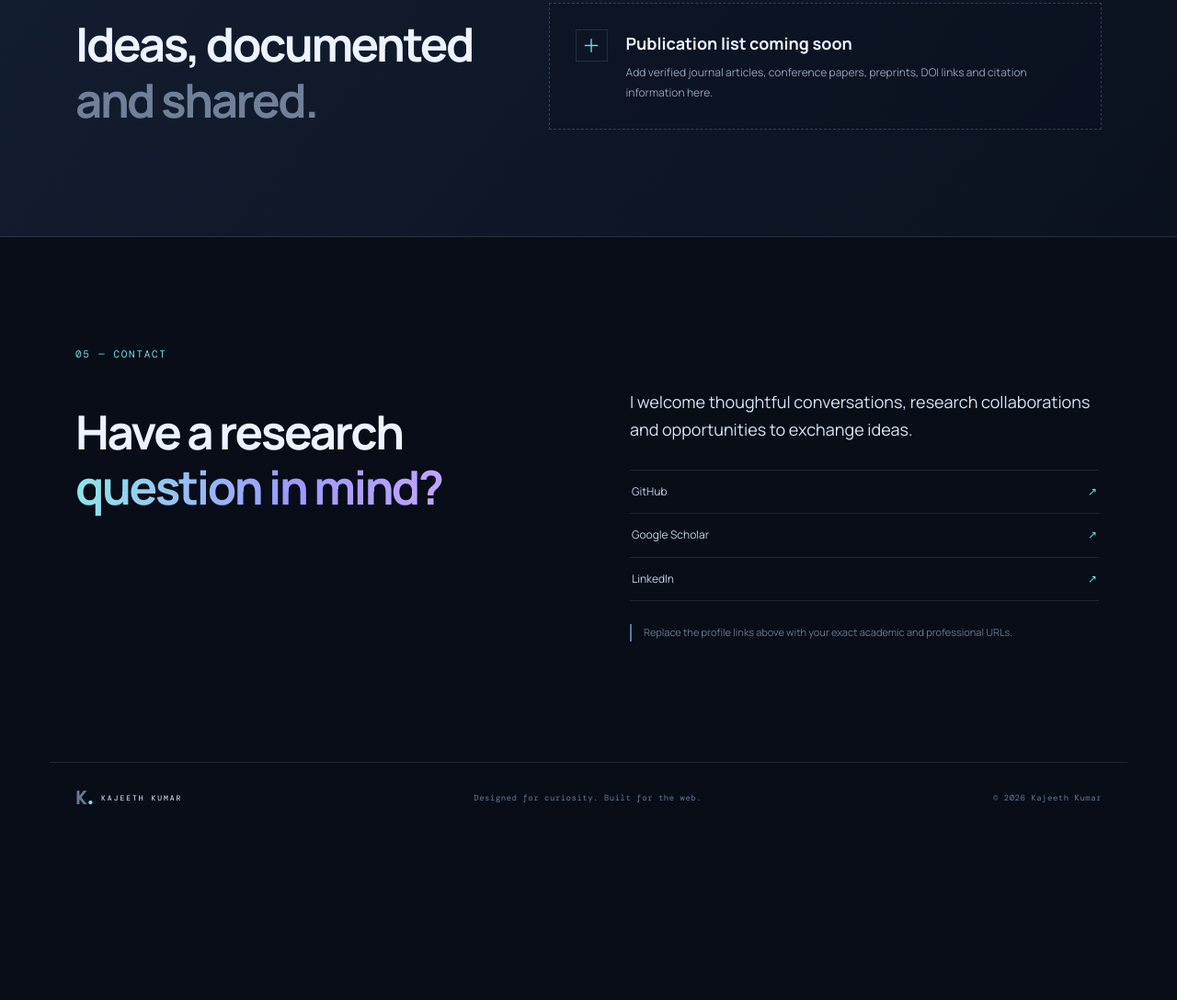
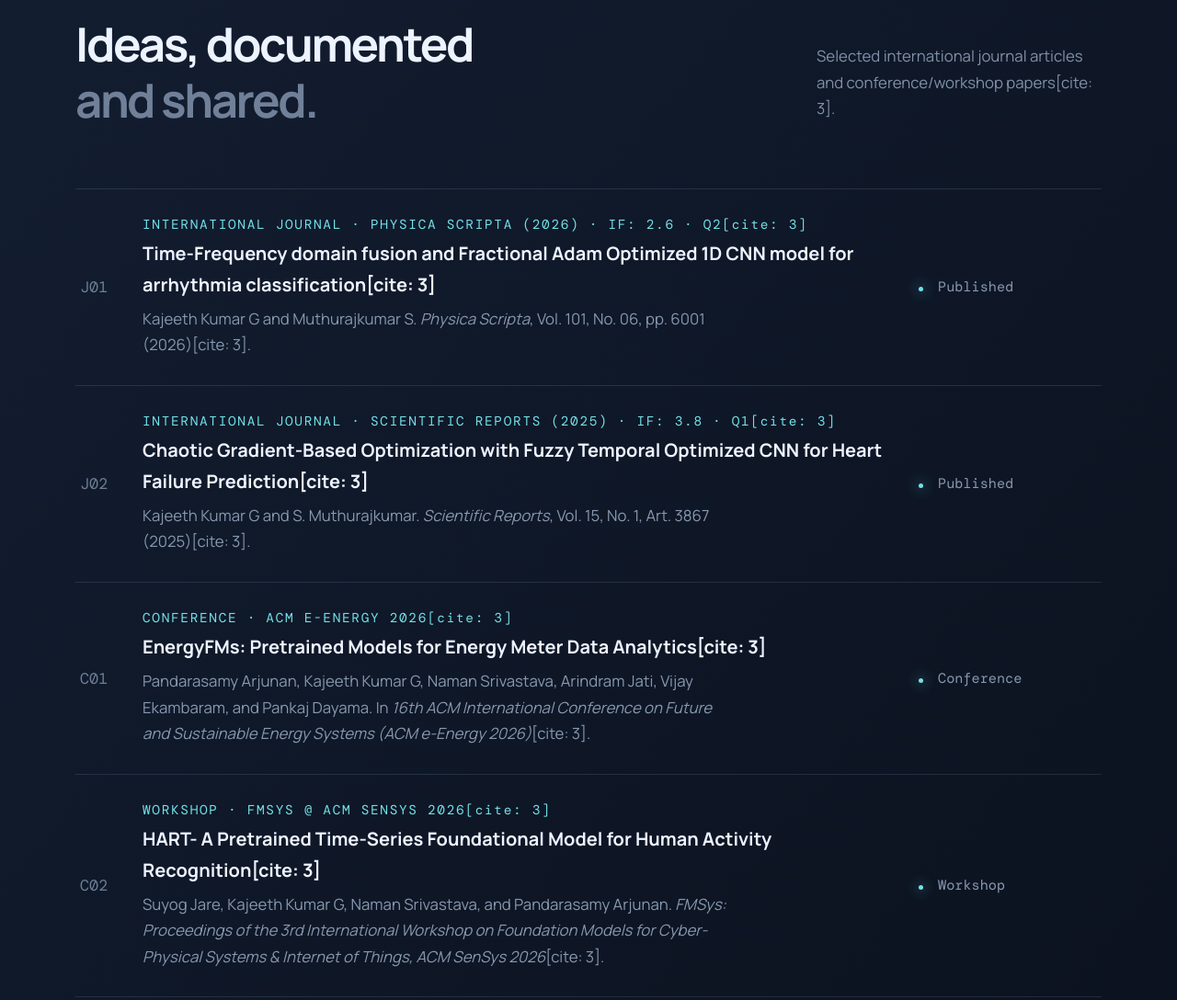
Before and after one commit to kajeethkumar/kajeethkumar.github.io, a plain HTML site: page index.html in a window 1280 px wide. Shown: the part 3269-4357 px from the top of the page at 92% size. Before the commit the page ends 4185 px from the top, so only its background shows below. Drawn offline with nearby package versions, Linux system fonts and the light colour scheme.

Commit message:
Modify title and enhance publications section
Updated the title and added a publications section with selected articles and conference papers.

```diff
--- a/index.html
+++ b/index.html
@@ -5,7 +5,7 @@
   <meta name="viewport" content="width=device-width, initial-scale=1.0">
   <meta name="description" content="Research portfolio of Kajeeth Kumar — privacy-preserving machine learning, differential privacy, federated learning, smart energy analytics and time-series forecasting.">
   <meta name="theme-color" content="#080d18">
-  <title>Kajeeth Kumar — Research Portfolio</title>
+  <title>Kajeeth Kumar G</title>
   <link rel="preconnect" href="https://fonts.googleapis.com">
   <link rel="preconnect" href="https://fonts.gstatic.com" crossorigin>
   <link href="https://fonts.googleapis.com/css2?family=DM+Mono:wght@400;500&family=Manrope:wght@400;500;600;700;800&display=swap" rel="stylesheet">
@@ -72,9 +72,61 @@
       </div>
     </section>
 
-    <section class="publications-section" id="publications"><div class="section-wrap publication-inner"><div><div class="section-kicker">04 — PUBLICATIONS</div><h2>Ideas, documented<br><span class="muted">and shared.</span></h2></div><div class="publication-placeholder"><span class="placeholder-icon">＋</span><div><h3>Publication list coming soon</h3><p>Add verified journal articles, conference papers, preprints, DOI links and citation information here.</p></div></div></div></section>
+    <section class="publications-section" id="publications" style="font-size: 1.08rem;">
+      <div class="section-wrap">
+        <div class="section-heading">
+          <div>
+            <div class="section-kicker">04 — PUBLICATIONS</div>
+            <h2>Ideas, documented<br><span class="muted">and shared.</span></h2>
+          </div>
+          <p class="section-aside" style="font-size: 1.05rem;">Selected international journal articles and conference/workshop papers[cite: 3].</p>
+        </div>
 
-    <section class="section-wrap contact-section" id="contact"><div class="section-kicker">05 — CONTACT</div><div class="contact-grid"><h2>Have a research<br><span class="gradient-text">question in mind?</span></h2><div><p class="large-copy">I welcome thoughtful conversations, research collaborations and opportunities to exchange ideas.</p><div class="contact-links"><a href="https://github.com/kajeethkumar" target="_blank" rel="noopener noreferrer">GitHub <span>↗</span></a><a href="https://scholar.google.com/" target="_blank" rel="noopener noreferrer">Google Scholar <span>↗</span></a><a href="https://www.linkedin.com/" target="_blank" rel="noopener noreferrer">LinkedIn <span>↗</span></a></div><p class="note">Replace the profile links above with your exact academic and professional URLs.</p></div></div></section>
+        <div class="project-list">
+          <article class="project-row">
+            <div class="project-id" style="font-size: 1.05rem;">J01</div>
+            <div class="project-main">
+              <div class="project-label" style="font-size: 0.9rem;">INTERNATIONAL JOURNAL · PHYSICA SCRIPTA (2026) · IF: 2.6 · Q2[cite: 3]</div>
+              <h3 style="font-size: 1.25rem;">Time-Frequency domain fusion and Fractional Adam Optimized 1D CNN model for arrhythmia classification[cite: 3]</h3>
+              <p style="font-size: 1.05rem;">Kajeeth Kumar G and Muthurajkumar S. <em>Physica Scripta</em>, Vol. 101, No. 06, pp. 6001 (2026)[cite: 3].</p>
+            </div>
+            <div class="project-status" style="font-size: 0.95rem;"><span class="status-dot"></span> Published</div>
+          </article>
+
+          <article class="project-row">
+            <div class="project-id" style="font-size: 1.05rem;">J02</div>
+            <div class="project-main">
+              <div class="project-label" style="font-size: 0.9rem;">INTERNATIONAL JOURNAL · SCIENTIFIC REPORTS (2025) · IF: 3.8 · Q1[cite: 3]</div>
+              <h3 style="font-size: 1.25rem;">Chaotic Gradient-Based Optimization with Fuzzy Temporal Optimized CNN for Heart Failure Prediction[cite: 3]</h3>
+              <p style="font-size: 1.05rem;">Kajeeth Kumar G and S. Muthurajkumar. <em>Scientific Reports</em>, Vol. 15, No. 1, Art. 3867 (2025)[cite: 3].</p>
+            </div>
+            <div class="project-status" style="font-size: 0.95rem;"><span class="status-dot"></span> Published</div>
+          </article>
+
+          <article class="project-row">
+            <div class="project-id" style="font-size: 1.05rem;">C01</div>
+            <div class="project-main">
+              <div class="project-label" style="font-size: 0.9rem;">CONFERENCE · ACM E-ENERGY 2026[cite: 3]</div>
+              <h3 style="font-size: 1.25rem;">EnergyFMs: Pretrained Models for Energy Meter Data Analytics[cite: 3]</h3>
+              <p style="font-size: 1.05rem;">Pandarasamy Arjunan, Kajeeth Kumar G, Naman Srivastava, Arindram Jati, Vijay Ekambaram, and Pankaj Dayama. In <em>16th ACM International Conference on Future and Sustainable Energy Systems (ACM e-Energy 2026)</em>[cite: 3].</p>
+            </div>
+            <div class="project-status" style="font-size: 0.95rem;"><span class="status-dot"></span> Conference</div>
+          </article>
+
+          <article class="project-row">
+            <div class="project-id" style="font-size: 1.05rem;">C02</div>
+            <div class="project-main">
+              <div class="project-label" style="font-size: 0.9rem;">WORKSHOP · FMSYS @ ACM SENSYS 2026[cite: 3]</div>
+              <h3 style="font-size: 1.25rem;">HART- A Pretrained Time-Series Foundational Model for Human Activity Recognition[cite: 3]</h3>
+              <p style="font-size: 1.05rem;">Suyog Jare, Kajeeth Kumar G, Naman Srivastava, and Pandarasamy Arjunan. <em>FMSys: Proceedings of the 3rd International Workshop on Foundation Models for Cyber-Physical Systems & Internet of Things, ACM SenSys 2026</em>[cite: 3].</p>
+            </div>
+            <div class="project-status" style="font-size: 0.95rem;"><span class="status-dot"></span> Workshop</div>
+          </article>
+        </div>
+      </div>
+    </section>
+
+    <section class="section-wrap contact-section" id="contact"><div class="section-kicker">05 — CONTACT</div><div class="contact-grid"><h2>Have a research<br><span class="gradient-text">question in mind?</span></h2><div><p class="large-copy">I welcome thoughtful conversations, research collaborations and opportunities to exchange ideas.</p><div class="contact-links"><a href="https://github.com/kajeethkumar" target="_blank" rel="noopener noreferrer">GitHub <span>↗</span></a><a href="https://scholar.google.com/citations?user=aO5jE0wAAAAJ&hl=en" target="_blank" rel="noopener noreferrer">Google Scholar <span>↗</span></a><a href="https://www.linkedin.com/in/kajeeth-kumar-g-69abb8126/" target="_blank" rel="noopener noreferrer">LinkedIn <span>↗</span></a></div><p class="note">Replace the profile links above with your exact academic and professional URLs.</p></div></div></section>
   </main>
   <footer class="site-footer"><a class="brand" href="#home"><span class="brand-mark">K<span>.</span></span><span class="brand-name">KAJEETH KUMAR</span></a><span>Designed for curiosity. Built for the web.</span><span>© <span id="year"></span> Kajeeth Kumar</span></footer>
 </body>
```
